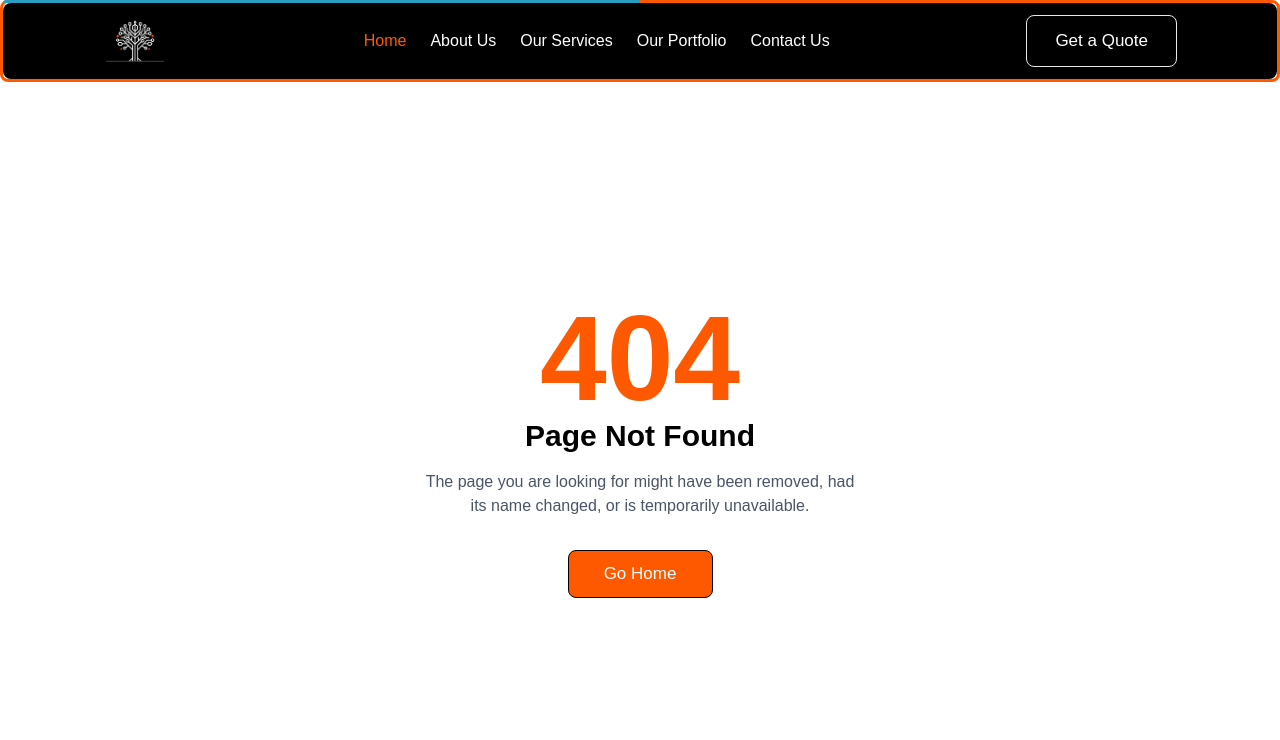
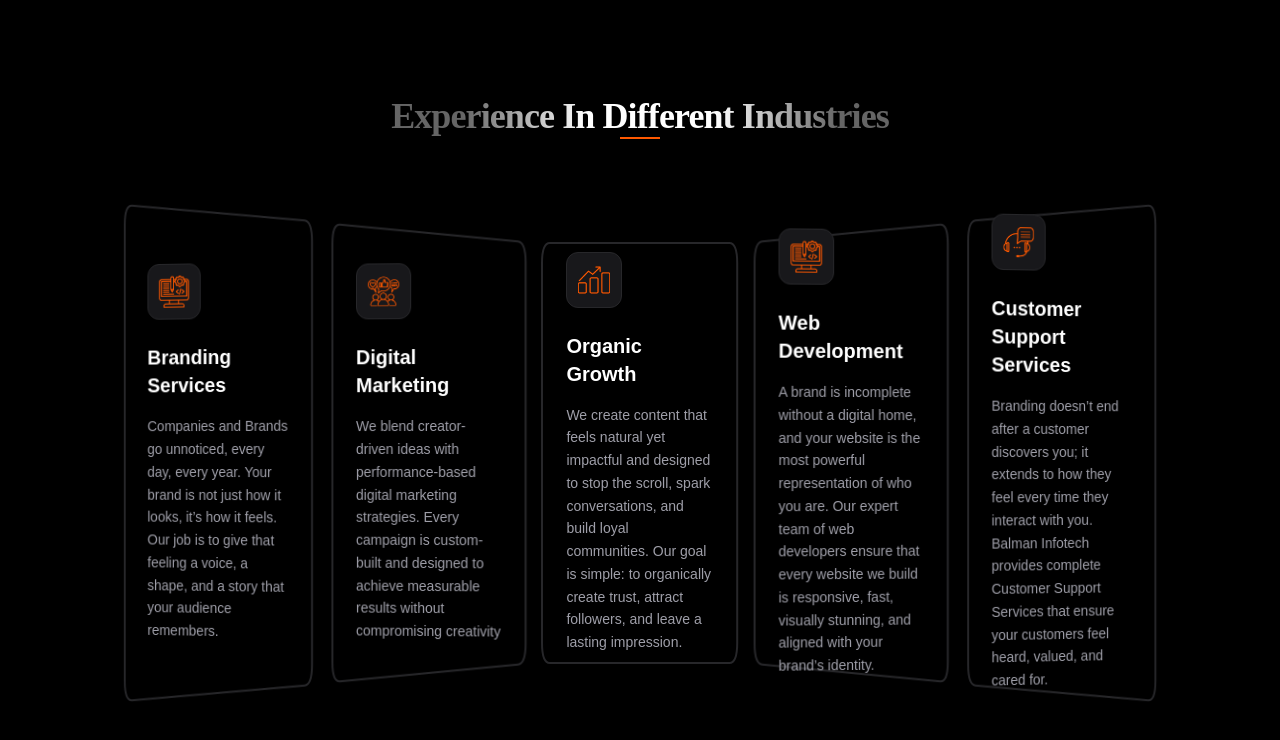
Before and after one commit to sanjeevbalmaninfotech/balmanFE, a Next.js app: page /list9 in a window 1280 px wide. Before the commit this address had no page. Shown: the top 740 px of the page. Built offline with nearby package versions, Linux system fonts and the light colour scheme.

Commit message:
FIX - services card updated

```diff
--- a/app/components/homePage/ServicesCards.tsx
+++ b/app/components/homePage/ServicesCards.tsx
@@ -1,4 +1,5 @@
-'use client'
+'use client';
+
 import React, { useState } from 'react';
 import { useRouter } from 'next/navigation';
 
@@ -17,8 +18,9 @@ export default function ServicesCards() {
 
     const services: Service[] = [
         {
-            title: "Branding Services",
-            description: "Companies and Brands go unnoticed, every day, every year. Your brand is not just how it looks, it’s how it feels. Our job is to give that feeling a voice, a shape, and a story that your audience remembers.",
+            title: "Branding  Services",
+            description:
+                "Companies and Brands go unnoticed, every day, every year. Your brand is not just how it looks, it’s how it feels. Our job is to give that feeling a voice, a shape, and a story that your audience remembers.",
             leftHeight: 500,
             rightHeight: 460,
             url: "/services/branding-services",
@@ -26,7 +28,8 @@ export default function ServicesCards() {
         },
         {
             title: "Digital Marketing",
-            description: "We blend creator-driven ideas with performance-based digital marketing strategies. Every campaign is custom-built and designed to achieve measurable results without compromising creativity",
+            description:
+                "We blend creator-driven ideas with performance-based digital marketing strategies. Every campaign is custom-built and designed to achieve measurable results without compromising creativity.",
             leftHeight: 460,
             rightHeight: 420,
             url: "/services/digital-marketing",
@@ -34,7 +37,8 @@ export default function ServicesCards() {
         },
         {
             title: "Organic Growth",
-            description: "We create content that feels natural yet impactful and designed to stop the scroll, spark conversations, and build loyal communities. Our goal is simple: to organically create trust, attract followers, and leave a lasting impression.",
+            description:
+                "We create content that feels natural yet impactful and designed to stop the scroll, spark conversations, and build loyal communities. Our goal is simple: to organically create trust, attract followers, and leave a lasting impression",
             leftHeight: 420,
             rightHeight: 420,
             url: "/services/web-designing",
@@ -42,7 +46,8 @@ export default function ServicesCards() {
         },
         {
             title: "Web Development",
-            description: "A brand is incomplete without a digital home, and your website is the most powerful representation of who you are. Our expert team of web developers ensure that every website we build is responsive, fast, visually stunning, and aligned with your brand’s identity.",
+            description:
+                "A brand is incomplete without a digital home, and your website is the most powerful representation of who you are. Our expert team of web developers ensure that every website we build is responsive, fast, visually stunning, and aligned with your brand’s identity.",
             leftHeight: 420,
             rightHeight: 460,
             url: "/services/app-development",
@@ -50,7 +55,8 @@ export default function ServicesCards() {
         },
         {
             title: "Customer Support Services",
-            description: "Branding doesn’t end after a customer discovers you; it extends to how they feel every time they interact with you. Balman Infotech provides complete Customer Support Services that ensure your customers feel heard, valued, and cared for.",
+            description:
+                "Branding doesn't end after a customer discovers you; it extends to how they feel every time they interact with you. Balman Infotech provides complete Customer Support Services that ensures your customers feel cared for.",
             leftHeight: 460,
             rightHeight: 500,
             url: "/services/web-development",
@@ -60,6 +66,7 @@ export default function ServicesCards() {
 
     const maxHeight = 500;
 
+    /* SVG WAVE PATH — USED ONLY ON XL+ */
     const getRoundedPath = (leftH: number, rightH: number) => {
         const leftGap = maxHeight - leftH;
         const rightGap = maxHeight - rightH;
@@ -70,7 +77,6 @@ export default function ServicesCards() {
         const rb = 100 - rt;
 
         const r = 4;
-
         const topSlope = (rt - lt) / 100;
         const botSlope = (rb - lb) / 100;
 
@@ -88,27 +94,30 @@ export default function ServicesCards() {
     };
 
     return (
-        <div className="min-h-screen bg-black flex items-center justify-center py-10 px-5 md:px-10 lg:py-[60px] lg:px-[60px] xl:px-[120px]">
-            <div className="w-full max-w-[1800px]">
+        <section className="min-h-screen bg-black py-10 px-5 md:px-10 xl:px-[120px]">
+            <div className="w-full max-w-[1800px] mx-auto">
 
-                {/* Header Section */}
-                <div className="text-center mb-12 md:mb-16">
+                {/* HEADER */}
+                <div className="text-center mb-12">
                     <h2
-                        className="font-['Plus_Jakarta_Sans'] font-bold text-center leading-[110%] tracking-tight"
+                        className="font-bold leading-tight tracking-tight"
                         style={{
-                            fontSize: "clamp(32px, 6vw, 36px)",
+                            fontSize: "clamp(30px, 5vw, 36px)",
                             backgroundImage:
-                                "radial-gradient(18.08% 413.84% at 51.02% 51.02%, #FFFFFF 35%, #656565 100%)",
+                                "radial-gradient(18% 410% at 50% 50%, #fff 35%, #656565 100%)",
                             WebkitBackgroundClip: "text",
                             WebkitTextFillColor: "transparent",
-                            backgroundClip: "text",
                         }}
                     >
                         Experience In Different Industries
                     </h2>
-                    <div className="heading-underline mx-auto mb-12"></div>
                 </div>
-                <div className="grid grid-cols-1 sm:grid-cols-2 lg:grid-cols-5 gap-4" style={{ perspective: '1000px' }}>
+
+                {/* GRID */}
+                <div
+                    className="grid grid-cols-1 sm:grid-cols-2 lg:grid-cols-5 gap-4"
+                    style={{ perspective: '1000px' }}
+                >
                     {services.map((service, index) => {
                         const isHovered = hoveredIndex === index;
 
@@ -122,48 +131,67 @@ export default function ServicesCards() {
                             <div
                                 key={index}
                                 onClick={() => router.push(service.url)}
-                                className="relative group w-full cursor-pointer transition-transform duration-500 ease-out [transform:none] lg:[transform:rotateY(var(--rotate-y))]"
+                                onMouseEnter={() => setHoveredIndex(index)}
+                                onMouseLeave={() => setHoveredIndex(null)}
+                                className="relative group w-full cursor-pointe transition-transform duration-500 ease-out h-auto xl:h-[500px]
+                  [transform:none] xl:[transform:rotateY(var(--rotate-y))]"
                                 style={{
-                                    height: `${maxHeight}px`,
                                     '--rotate-y': `${rotateY}deg`,
                                     transformStyle: 'preserve-3d',
                                 } as any}
-                                onMouseEnter={() => setHoveredIndex(index)}
-                                onMouseLeave={() => setHoveredIndex(null)}
                             >
-                                <div className="absolute inset-0 w-full h-full hidden lg:block" style={{ filter: isHovered ? 'drop-shadow(0 0 15px rgba(255, 89, 0, 0.3))' : 'none', transition: 'filter 0.5s ease' }}>
-                                    <svg className="w-full h-full overflow-visible" viewBox="0 0 100 100" preserveAspectRatio="none">
+                                {/* WAVE SVG — XL ONLY */}
+                                <div
+                                    className="absolute inset-0 hidden xl:block"
+                                    style={{
+                                        filter: isHovered
+                                            ? ' drop-shadow(0 0 25px rgba(255,89,0,0.2))'
+                                            : 'none',
+                                        transition: 'filter 0.4s ease',
+                                    }}
+                                >
+
+                                    <svg
+                                        className="w-full h-full"
+                                        viewBox="0 0 100 100"
+                                        preserveAspectRatio="none"
+                                    >
                                         <path
                                             d={getRoundedPath(service.leftHeight, service.rightHeight)}
-                                            className={`transition-all duration-500 fill-black ${isHovered ? 'stroke-orange-500' : 'stroke-zinc-800'}`}
+                                            className={`fill-black transition-all duration-500 ${isHovered ? 'stroke-zinc-500' : 'stroke-zinc-800'
+                                                }`}
                                             strokeWidth="2"
                                             vectorEffect="non-scaling-stroke"
-                                            strokeLinejoin="round"
                                         />
                                     </svg>
                                 </div>
 
-                                <div className={`absolute inset-0 w-full h-full lg:hidden bg-black rounded-2xl border transition-all duration-500 ${isHovered ? 'border-orange-500 shadow-[0_0_15px_rgba(255,89,0,0.3)]' : 'border-zinc-800'}`} />
+                                {/* NORMAL CARD — MOBILE + TABLET + IPAD */}
+                                <div className="absolute inset-0 xl:hidden bg-black rounded-2xl border border-zinc-800" />
 
-                                <div className="relative h-full p-6 flex flex-col justify-center z-10">
-                                    <div className={`w-14 h-14 rounded-xl border flex items-center justify-center mb-6 transition-all duration-500 flex-shrink-0 overflow-hidden ${isHovered ? 'bg-orange-500 border-orange-500' : 'bg-zinc-900 border-zinc-800'}`}>
+                                {/* CONTENT */}
+                                <div className="relative z-10 p-6 xl:p-8 h-full flex flex-col justify-center">
+                                    <div className="w-14 h-14 mb-6 rounded-xl bg-black flex items-center justify-center">
                                         <img
                                             src={service.icon}
                                             alt={service.title}
-                                            className={`w-8 h-8 object-contain transition-all duration-500 ${isHovered ? 'brightness-0 invert' : ''}`}
+                                            className="w-10 h-10 object-contain"
                                         />
                                     </div>
 
-                                    <div className="flex flex-col">
-                                        <h3 className="text-white text-xl font-semibold mb-4">{service.title}</h3>
-                                        <p className="text-zinc-400 text-sm leading-relaxed">{service.description}</p>
-                                    </div>
+                                    <h3 className="text-white text-xl font-semibold mb-4">
+                                        {service.title}
+                                    </h3>
+
+                                    <p className="text-zinc-400 text-sm leading-relaxed">
+                                        {service.description}
+                                    </p>
                                 </div>
                             </div>
                         );
                     })}
                 </div>
             </div>
-        </div>
+        </section>
     );
 }
--- /dev/null
+++ b/app/list9/page.tsx
@@ -0,0 +1,169 @@
+'use client'
+import React, { useState } from 'react';
+import { useRouter } from 'next/navigation';
+
+interface Service {
+    title: string;
+    description: string;
+    leftHeight: number;
+    rightHeight: number;
+    url: string;
+    icon: string;
+}
+
+export default function ServicesCards() {
+    const [hoveredIndex, setHoveredIndex] = useState<number | null>(null);
+    const router = useRouter();
+
+    const services: Service[] = [
+        {
+            title: "Branding Services",
+            description: "Companies and Brands go unnoticed, every day, every year. Your brand is not just how it looks, it’s how it feels. Our job is to give that feeling a voice, a shape, and a story that your audience remembers.",
+            leftHeight: 500,
+            rightHeight: 460,
+            url: "/services/branding-services",
+            icon: "/services/WebDevelopment.png",
+        },
+        {
+            title: "Digital Marketing",
+            description: "We blend creator-driven ideas with performance-based digital marketing strategies. Every campaign is custom-built and designed to achieve measurable results without compromising creativity",
+            leftHeight: 460,
+            rightHeight: 420,
+            url: "/services/digital-marketing",
+            icon: "/services/DigitalMarketing.png",
+        },
+        {
+            title: "Organic Growth",
+            description: "We create content that feels natural yet impactful and designed to stop the scroll, spark conversations, and build loyal communities. Our goal is simple: to organically create trust, attract followers, and leave a lasting impression.",
+            leftHeight: 420,
+            rightHeight: 420,
+            url: "/services/web-designing",
+            icon: "/services/OrganicGrowth.png",
+        },
+        {
+            title: "Web Development",
+            description: "A brand is incomplete without a digital home, and your website is the most powerful representation of who you are. Our expert team of web developers ensure that every website we build is responsive, fast, visually stunning, and aligned with your brand’s identity.",
+            leftHeight: 420,
+            rightHeight: 460,
+            url: "/services/app-development",
+            icon: "/services/WebDevelopment.png",
+        },
+        {
+            title: "Customer Support Services",
+            description: "Branding doesn’t end after a customer discovers you; it extends to how they feel every time they interact with you. Balman Infotech provides complete Customer Support Services that ensure your customers feel heard, valued, and cared for.",
+            leftHeight: 460,
+            rightHeight: 500,
+            url: "/services/web-development",
+            icon: "/services/CustomerSupport.png",
+        },
+    ];
+
+    const maxHeight = 500;
+
+    const getRoundedPath = (leftH: number, rightH: number) => {
+        const leftGap = maxHeight - leftH;
+        const rightGap = maxHeight - rightH;
+
+        const lt = (leftGap / 2 / maxHeight) * 100;
+        const lb = 100 - lt;
+        const rt = (rightGap / 2 / maxHeight) * 100;
+        const rb = 100 - rt;
+
+        const r = 4;
+
+        const topSlope = (rt - lt) / 100;
+        const botSlope = (rb - lb) / 100;
+
+        return `
+            M 0,${lt + r}
+            Q 0,${lt} ${r},${lt + topSlope * r}
+            L ${100 - r},${rt - topSlope * r}
+            Q 100,${rt} 100,${rt + r}
+            L 100,${rb - r}
+            Q 100,${rb} ${100 - r},${rb - botSlope * r}
+            L ${r},${lb + botSlope * r}
+            Q 0,${lb} 0,${lb - r}
+            Z
+        `;
+    };
+
+    return (
+        <div className="min-h-screen bg-black flex items-center justify-center py-10 px-5 md:px-10 lg:py-[60px] lg:px-[60px] xl:px-[120px]">
+            <div className="w-full max-w-[1800px]">
+
+                {/* Header Section */}
+                <div className="text-center mb-12 md:mb-16">
+                    <h2
+                        className="font-['Plus_Jakarta_Sans'] font-bold text-center leading-[110%] tracking-tight"
+                        style={{
+                            fontSize: "clamp(32px, 6vw, 36px)",
+                            backgroundImage:
+                                "radial-gradient(18.08% 413.84% at 51.02% 51.02%, #FFFFFF 35%, #656565 100%)",
+                            WebkitBackgroundClip: "text",
+                            WebkitTextFillColor: "transparent",
+                            backgroundClip: "text",
+                        }}
+                    >
+                        Experience In Different Industries
+                    </h2>
+                    <div className="heading-underline mx-auto mb-12"></div>
+                </div>
+                <div className="grid grid-cols-1 sm:grid-cols-2 lg:grid-cols-5 gap-4" style={{ perspective: '1000px' }}>
+                    {services.map((service, index) => {
+                        const isHovered = hoveredIndex === index;
+
+                        let rotateY = 0;
+                        if (index === 0) rotateY = -5;
+                        if (index === 1) rotateY = -2.5;
+                        if (index === 3) rotateY = 2.5;
+                        if (index === 4) rotateY = 5;
+
+                        return (
+                            <div
+                                key={index}
+                                onClick={() => router.push(service.url)}
+                                className="relative group w-full cursor-pointer transition-transform duration-500 ease-out [transform:none] lg:[transform:rotateY(var(--rotate-y))]"
+                                style={{
+                                    height: `${maxHeight}px`,
+                                    '--rotate-y': `${rotateY}deg`,
+                                    transformStyle: 'preserve-3d',
+                                } as any}
+                                onMouseEnter={() => setHoveredIndex(index)}
+                                onMouseLeave={() => setHoveredIndex(null)}
+                            >
+                                <div className="absolute inset-0 w-full h-full hidden lg:block" style={{ filter: isHovered ? 'drop-shadow(0 0 15px rgba(255, 89, 0, 0.3))' : 'none', transition: 'filter 0.5s ease' }}>
+                                    <svg className="w-full h-full overflow-visible" viewBox="0 0 100 100" preserveAspectRatio="none">
+                                        <path
+                                            d={getRoundedPath(service.leftHeight, service.rightHeight)}
+                                            className={`transition-all duration-500 fill-black ${isHovered ? 'stroke-orange-500' : 'stroke-zinc-800'}`}
+                                            strokeWidth="2"
+                                            vectorEffect="non-scaling-stroke"
+                                            strokeLinejoin="round"
+                                        />
+                                    </svg>
+                                </div>
+
+                                <div className={`absolute inset-0 w-full h-full lg:hidden bg-black rounded-2xl border transition-all duration-500 ${isHovered ? 'border-orange-500 shadow-[0_0_15px_rgba(255,89,0,0.3)]' : 'border-zinc-800'}`} />
+
+                                <div className="relative h-full p-6 flex flex-col justify-center z-10">
+                                    <div className={`w-14 h-14 rounded-xl border flex items-center justify-center mb-6 transition-all duration-500 flex-shrink-0 overflow-hidden ${isHovered ? 'bg-orange-500 border-orange-500' : 'bg-zinc-900 border-zinc-800'}`}>
+                                        <img
+                                            src={service.icon}
+                                            alt={service.title}
+                                            className={`w-8 h-8 object-contain transition-all duration-500 ${isHovered ? 'brightness-0 invert' : ''}`}
+                                        />
+                                    </div>
+
+                                    <div className="flex flex-col">
+                                        <h3 className="text-white text-xl font-semibold mb-4">{service.title}</h3>
+                                        <p className="text-zinc-400 text-sm leading-relaxed">{service.description}</p>
+                                    </div>
+                                </div>
+                            </div>
+                        );
+                    })}
+                </div>
+            </div>
+        </div>
+    );
+}
```
Also changed, not shown: app/components/homePage/TestimonialSection.tsx (+77 -58 lines). Lines whose indentation alone changed are shown as unchanged.
